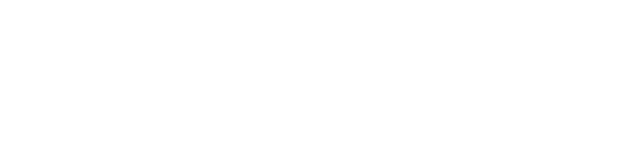
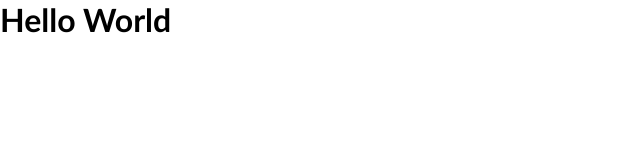
Before and after one commit to Muhammad-Zohaib-25/learning-git-and-github, a plain HTML site: page index.html in a window 1280 px wide. Shown: the whole page, without its empty margins (0-640 px from the left). Drawn offline with Linux system fonts and the light colour scheme.

Commit message:
i add h1 and console with hello world in copy branch

```diff
--- a/index.html
+++ b/index.html
@@ -8,6 +8,6 @@
   <script src="script.js" defer></script>
 </head>
 <body>
-
+  <h1>Hello World</h1>
 </body>
 </html>
--- a/script.js
+++ b/script.js
@@ -0,0 +1 @@
+console.log("Hello World!");
```
